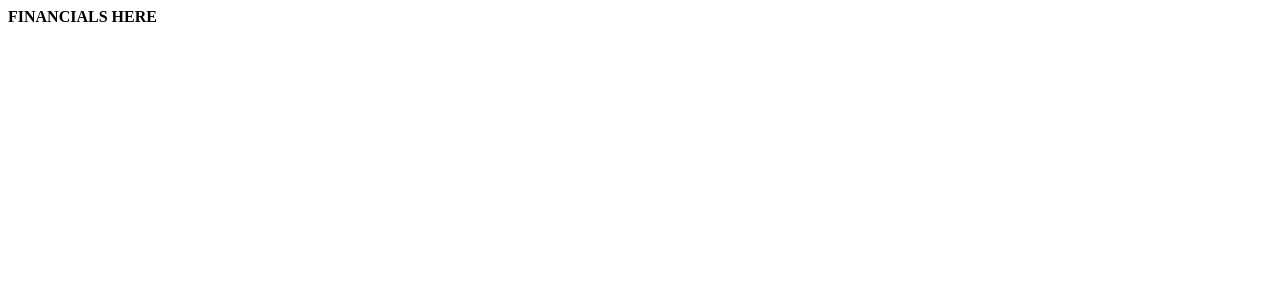
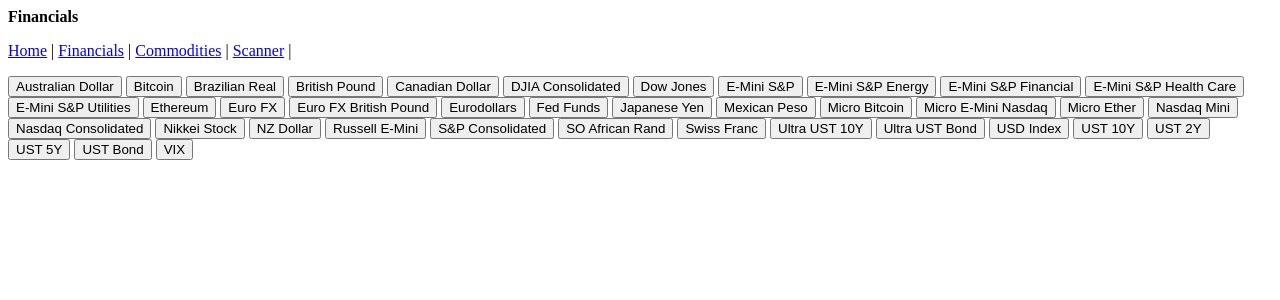
Before and after one commit to patrickhunner/COT-Data, a Flask app: page /financials in a window 1280 px wide. Before the commit the part shown is almost empty. Shown: the top 300 px of the page. Run offline with Flask 2, Linux system fonts and the light colour scheme; parts of the project's set-up code (start-up, migrations or seed data) failed here and were passed over.

Commit message:
Financials tables now functioning

```diff
--- a/server.py
+++ b/server.py
@@ -1,18 +1,112 @@
-from flask import Flask, render_template
-
+from flask import Flask, render_template, request
+import pandas as pd
 app = Flask(__name__)
 
+
+look_at = pd.read_excel("Look_At/Financials_Look_At.xlsx")
+names = look_at["File"].to_list()
+html = look_at["File"].to_list()
+
+xls = pd.ExcelFile('Financials.xlsx')
+financials_html = f"""<b>Financials</b>
+<p>
+    <a href="\">Home</a> |
+    <a href="financials">Financials</a> |
+    <a href="commodities">Commodities</a> |
+    <a href="scanner">Scanner</a> |
+</p>
+
+<html>
+   <body>
+      <form method = "post" action = "/financials">
+        <p><input type = "submit" name = "submit_button" value = "Australian Dollar" />
+        <input type = "submit" name = "submit_button" value = "Bitcoin" />
+        <input type = "submit" name = "submit button" value = "Brazilian Real" />
+        <input type = "submit" value = "British Pound" />
+        <input type = "submit" value = "Canadian Dollar" />
+        <input type = "submit" value = "DJIA Consolidated" />
+        <input type = "submit" value = "Dow Jones" />
+        <input type = "submit" value = "E-Mini S&P" />
+        <input type = "submit" value = "E-Mini S&P Energy" />
+        <input type = "submit" value = "E-Mini S&P Financial" />
+        <input type = "submit" value = "E-Mini S&P Health Care" />
+        <input type = "submit" value = "E-Mini S&P Utilities" />
+        <input type = "submit" value = "Ethereum" />
+        <input type = "submit" value = "Euro FX" />
+        <input type = "submit" value = "Euro FX British Pound" />
+        <input type = "submit" value = "Eurodollars" />
+        <input type = "submit" value = "Fed Funds" />
+        <input type = "submit" value = "Japanese Yen" />
+        <input type = "submit" value = "Mexican Peso" />
+        <input type = "submit" value = "Micro Bitcoin" />
+        <input type = "submit" value = "Micro E-Mini Nasdaq" />
+        <input type = "submit" value = "Micro Ether" />
+        <input type = "submit" value = "Nasdaq Mini" />
+        <input type = "submit" value = "Nasdaq Consolidated" />
+        <input type = "submit" value = "Nikkei Stock" />
+        <input type = "submit" value = "NZ Dollar" />
+        <input type = "submit" value = "Russell E-Mini" />
+        <input type = "submit" value = "S&P Consolidated" />
+        <input type = "submit" value = "SO African Rand" />
+        <input type = "submit" value = "Swiss Franc" />
+        <input type = "submit" value = "Ultra UST 10Y" />
+        <input type = "submit" value = "Ultra UST Bond" />
+        <input type = "submit" value = "USD Index" />
+        <input type = "submit" value = "UST 10Y" />
+        <input type = "submit" value = "UST 2Y" />
+        <input type = "submit" value = "UST 5Y" />
+        <input type = "submit" value = "UST Bond" />
+        <input type = "submit" value = "VIX" /></p>
+      </form>
+   </body>
+</html>
+"""
+for index, i in enumerate(names):
+  df = pd.read_excel(xls, i)
+  table_html = df.to_html(table_id="table")
+  html[index] = table_html
+  file = "templates/" + i + ".html"
+  f = open(file,"w")
+  html_code = financials_html + f"""
+    <html>
+    <header>
+        <link href="https://cdn.datatables.net/1.11.5/css/jquery.dataTables.min.css" rel="stylesheet">
+    </header>
+    <body>
+    {table_html}
+    <script src="https://code.jquery.com/jquery-3.6.0.slim.min.js" integrity="sha256-u7e5khyithlIdTpu22PHhENmPcRdFiHRjhAuHcs05RI=" crossorigin="anonymous"></script>
+    <script type="text/javascript" src="https://cdn.datatables.net/1.11.5/js/jquery.dataTables.min.js"></script>
+    <script>
+        $(document).ready( function () {{
+            $('#table').DataTable({{
+                "lengthMenu": [ [15, 50, 100, -1], [15, 50, 100, "All"] ],
+            }});
+        }});
+    </script>
+    </body>
+    </html>
+    """
+  f.write(html_code)
+  break
+
 @app.route('/')
-def index():
-    return render_template('index.html', template_folder='templates')
+def home():
+    return render_template('home.html', template_folder='templates')
 
-@app.route('/financials')
+@app.route('/financials',methods = ['POST','GET'])
 def financials():
-  return render_template("Financials.html", template_folder='templates')
+  if request.method == 'POST':
+    return render_template(request.form.get("submit_button") + ".html", template_folder="templates")
+  else:
+    return render_template("financials.html", template_folder='templates')
 
 @app.route('/commodities')
 def commodities():
   return render_template("commodities.html", template_folder='templates')
 
+@app.route('/scanner')
+def scanner():
+  return render_template("scanner.html", template_folder='templates')
+
 if __name__ == '__main__':
     app.run(debug=True, host='0.0.0.0')
--- a/templates/financials.html
+++ b/templates/financials.html
@@ -1 +1,53 @@
-<b>FINANCIALS HERE</b>
+<b>Financials</b>
+
+<p>
+    <a href="\">Home</a> |
+    <a href="financials">Financials</a> |
+    <a href="commodities">Commodities</a> |
+    <a href="scanner">Scanner</a> |
+</p>
+
+<html>
+   <body>
+      <form method = "post" action = "/financials">
+        <p><input type = "submit" name = "submit_button" value = "Australian Dollar" />
+        <input type = "submit" name = "submit_button" value = "Bitcoin" />
+        <input type = "submit" name = "submit button" value = "Brazilian Real" />
+        <input type = "submit" value = "British Pound" />
+        <input type = "submit" value = "Canadian Dollar" />
+        <input type = "submit" value = "DJIA Consolidated" />
+        <input type = "submit" value = "Dow Jones" />
+        <input type = "submit" value = "E-Mini S&P" />
+        <input type = "submit" value = "E-Mini S&P Energy" />
+        <input type = "submit" value = "E-Mini S&P Financial" />
+        <input type = "submit" value = "E-Mini S&P Health Care" />
+        <input type = "submit" value = "E-Mini S&P Utilities" />
+        <input type = "submit" value = "Ethereum" />
+        <input type = "submit" value = "Euro FX" />
+        <input type = "submit" value = "Euro FX British Pound" />
+        <input type = "submit" value = "Eurodollars" />
+        <input type = "submit" value = "Fed Funds" />
+        <input type = "submit" value = "Japanese Yen" />
+        <input type = "submit" value = "Mexican Peso" />
+        <input type = "submit" value = "Micro Bitcoin" />
+        <input type = "submit" value = "Micro E-Mini Nasdaq" />
+        <input type = "submit" value = "Micro Ether" />
+        <input type = "submit" value = "Nasdaq Mini" />
+        <input type = "submit" value = "Nasdaq Consolidated" />
+        <input type = "submit" value = "Nikkei Stock" />
+        <input type = "submit" value = "NZ Dollar" />
+        <input type = "submit" value = "Russell E-Mini" />
+        <input type = "submit" value = "S&P Consolidated" />
+        <input type = "submit" value = "SO African Rand" />
+        <input type = "submit" value = "Swiss Franc" />
+        <input type = "submit" value = "Ultra UST 10Y" />
+        <input type = "submit" value = "Ultra UST Bond" />
+        <input type = "submit" value = "USD Index" />
+        <input type = "submit" value = "UST 10Y" />
+        <input type = "submit" value = "UST 2Y" />
+        <input type = "submit" value = "UST 5Y" />
+        <input type = "submit" value = "UST Bond" />
+        <input type = "submit" value = "VIX" /></p>
+      </form>
+   </body>
+</html>
--- a/templates/home.html
+++ b/templates/home.html
@@ -1,7 +1,10 @@
+<b>Home</b>
+
 <p>
     <a href="\">Home</a> |
     <a href="financials">Financials</a> |
     <a href="commodities">Commodities</a> |
+    <a href="scanner">Scanner</a> |
 </p>
 
 <strong>This is COT Data</strong>
```
Also changed, not shown: templates/commodities.html (+9 -0 lines).
